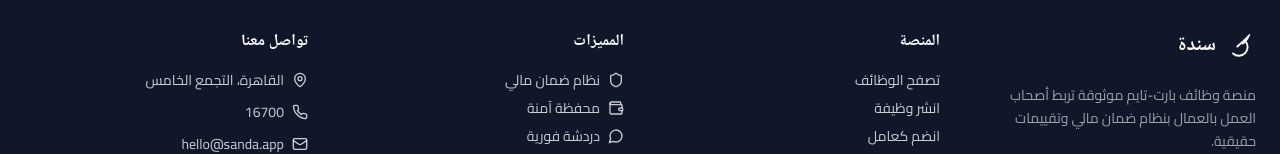
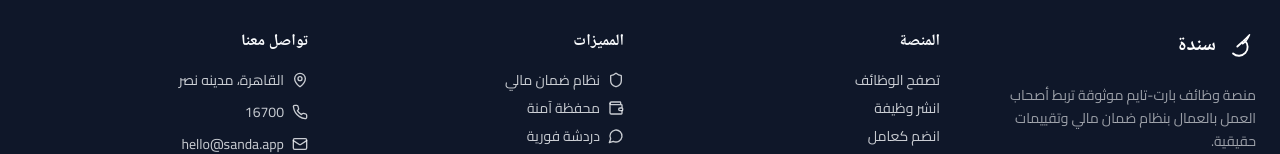
Before and after one commit to Hossam-hassan-h/sanda-front, a React (Vite) app: page / in a window 1280 px wide. Shown: the part 3479-3633 px from the top of the page. Built offline with nearby package versions, Linux system fonts and the light colour scheme; no server answers; the HTML template or start-up script is replaced by a standard one.

Commit message:
Update address in Footer component

```diff
--- a/src/components/Footer.tsx
+++ b/src/components/Footer.tsx
@@ -41,7 +41,7 @@ export default function Footer() {
             <ul className="space-y-3 text-sm">
               <li className="flex items-start gap-2">
                 <MapPin className="h-4 w-4 mt-0.5 shrink-0" />
-                <span>القاهرة، التجمع الخامس</span>
+                <span>القاهرة، مدينه نصر</span>
               </li>
               <li className="flex items-center gap-2">
                 <Phone className="h-4 w-4 shrink-0" />
```
